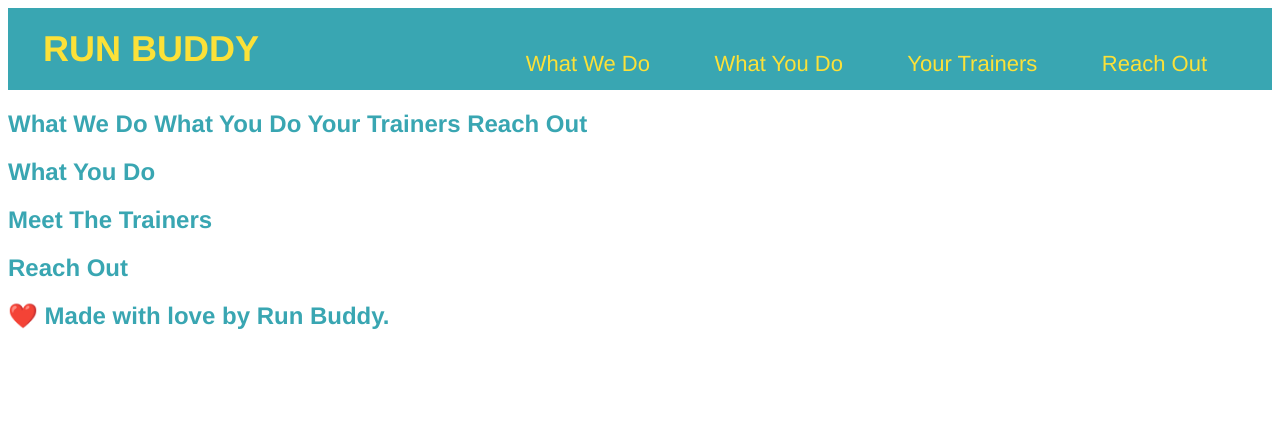
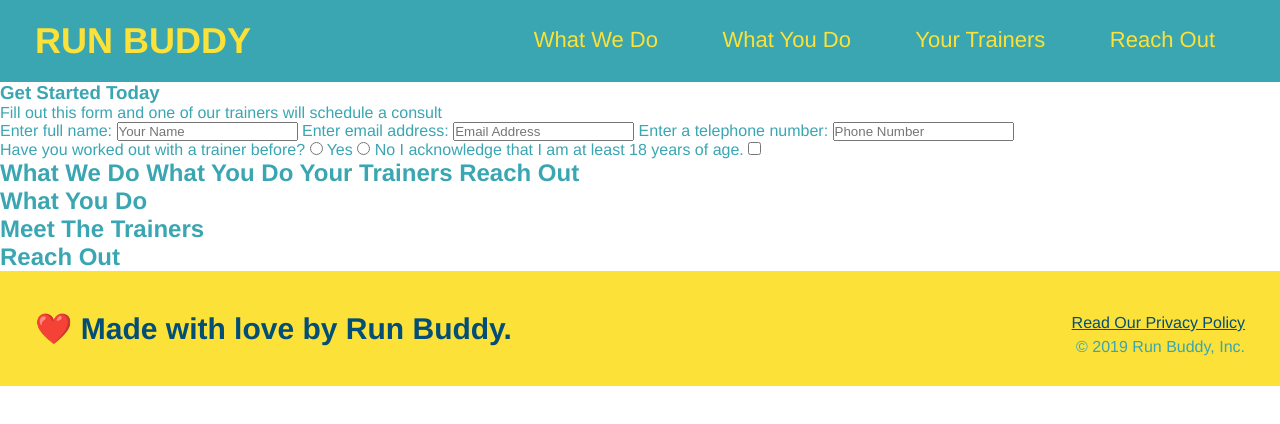
Before and after one commit to samueldlr/run-buddy, a plain HTML site: page index.html in a window 1280 px wide. Drawn offline with Linux system fonts and the light colour scheme.

Commit message:
added new html

```diff
--- a/assets/css/style.css
+++ b/assets/css/style.css
@@ -1,3 +1,8 @@
+* {
+    margin: 0;
+    padding: 0;
+    box-sizing: border-box;
+}
 body {
     /* more on this crazy alphanumerical value in a minute! */
     color: #39a6b2;
@@ -37,3 +42,26 @@ header nav ul li a {
     font-weight: lighter;
     font-size: 22px;
 }
+
+footer {
+    background: #fce138;
+    width: 100%;
+    padding: 40px 35px;
+}
+
+footer h2 {
+    display: inline;
+    color: #024e76;
+    font-size: 30px;
+    margin: 0;
+}
+
+footer div {
+    float: right;
+    line-height: 1.5;
+    text-align: right;
+}
+
+footer a {
+    color: #024e76;
+}
--- a/index.html
+++ b/index.html
@@ -34,7 +34,32 @@
 
      <!-- hero/jumborton -->
      <section>
+       <div>
+         <h3>Get Started Today</h3>
+         <p>Fill out this form and one of our trainers will schedule a consult</p>
+         <!-- add form element -->
+         <form>
+           <label for="name">Enter full name:</label>
+           <input type="text" placeholder="Your Name" name="name" id="name" />
+           <label for="email">Enter email address:</label>
+           <input type="email" placeholder="Email Address" name="email" id="email" />
+           <label for="phone">Enter a telephone number:</label>
+           <input type="tel" placeholder="Phone Number" name="phone" id="phone" />
+           <p>
+             Have you worked out with a trainer before?
+             <input type="radio" name="trainer-confirm" id="trainer-yes" />
+             <label for="trainer-yes">Yes</label>
+             <input type="radio" name="trainer-confirm" id="trainer-no" />
+             <label for="trainer-no">No</label>
+             <label for="checkbox" >
+               I acknowledge that I am at least 18 years of age.
+             </label>
+             <input type="checkbox" name="age-confirm" id="checkbox" />
+           </p>
+         </form>
+       </div>
      </section>
+     <!-- end hero -->
 
      <!-- "what we do" section -->
      <section>
@@ -59,6 +84,10 @@
      <!-- footer -->
      <footer>
          <h2>❤️ Made with love by Run Buddy.</h2>
+         <div>
+          <a href="#">Read Our Privacy Policy</a><br />
+          &copy; 2019 Run Buddy, Inc.
+        </div>
      </footer>
     </body>
 </html>
```
